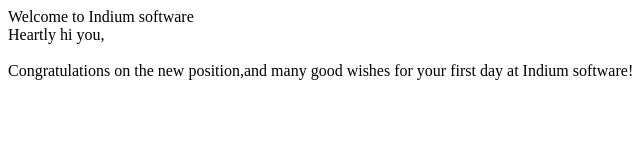
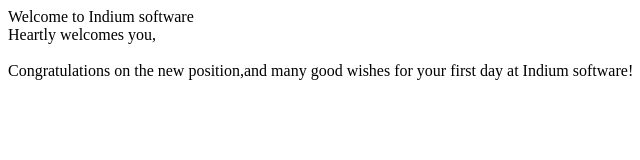
Before and after one commit to robiniarockiadoss/node.js, a website: page comments.html in a window 1280 px wide. Shown: the full height of the page, 0-640 px from the left. Drawn offline with Linux system fonts and the light colour scheme.

Commit message:
updated welcomes

```diff
--- a/comments.html
+++ b/comments.html
@@ -15,7 +15,7 @@
         document.write("Welcome to Indium software");
 
         var a ="Heartly ";
-        var b ="hi ";
+        var b ="welcomes ";
         var c ="you";
         var d=a+b+c;// add the value of a,b and c
         document.write("<br>");//<br> to break a line
```
